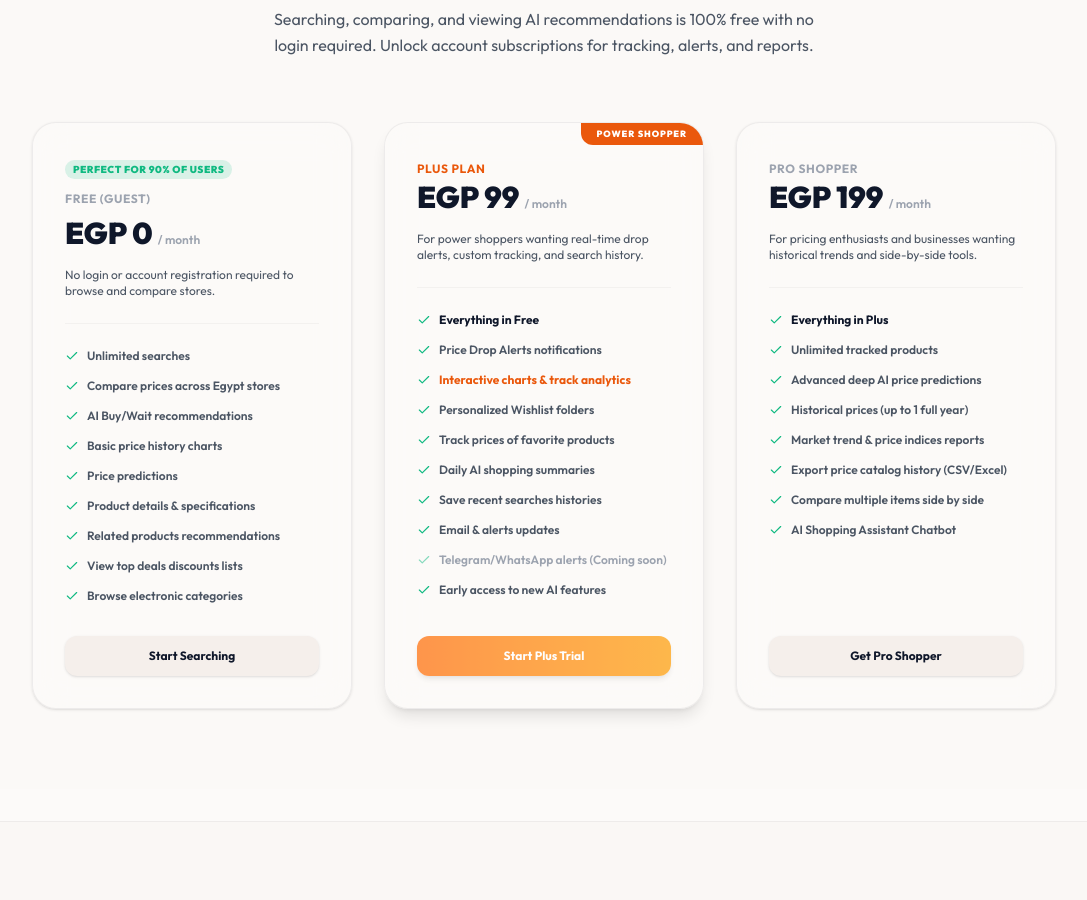
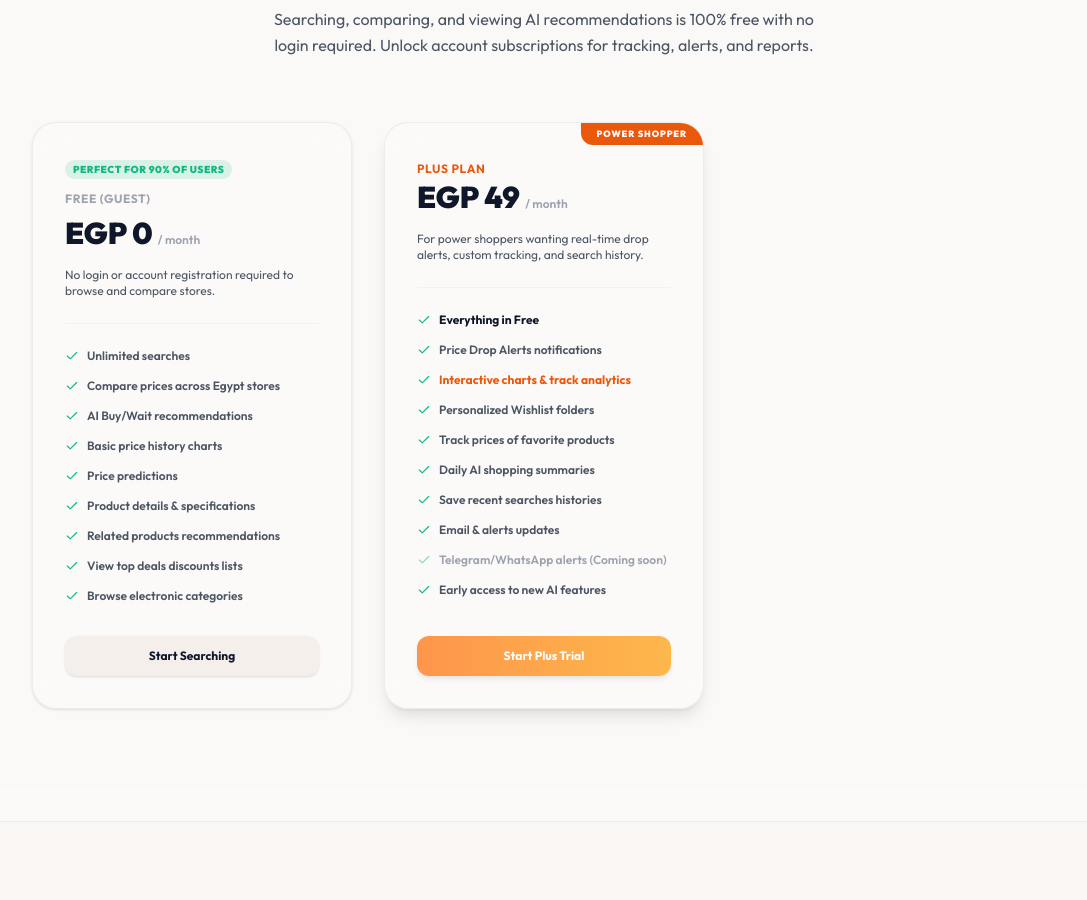
Before and after one commit to HassanAbdelhamed22/PriceRadar, a React (Vite) app: page / in a window 1280 px wide. Shown: the part 3720-4620 px from the top of the page, without its empty margins (96-1183 px from the left). Built offline with nearby package versions, Linux system fonts and the light colour scheme; a web font is replaced by a local one.

Commit message:
update plans price

```diff
--- a/src/components/LandingPage.jsx
+++ b/src/components/LandingPage.jsx
@@ -911,7 +911,7 @@ export default function LandingPage({ theme, toggleTheme }) {
               <div className="space-y-2">
                 <span className="text-xs font-bold uppercase tracking-wider text-primary">Plus Plan</span>
                 <p className="text-3xl font-black text-text-primary">
-                  EGP 99 <span className="text-xs font-semibold text-muted">/ month</span>
+                  EGP 49 <span className="text-xs font-semibold text-muted">/ month</span>
                 </p>
                 <p className="text-xs text-text-secondary pt-2">For power shoppers wanting real-time drop alerts, custom tracking, and search history.</p>
               </div>
@@ -971,7 +971,7 @@ export default function LandingPage({ theme, toggleTheme }) {
           </div>
 
           {/* Plan 3: Pro Shopper */}
-          <div className="bg-card glass border border-border rounded-3xl p-8 flex flex-col justify-between hover-lift shadow-sm text-left relative overflow-hidden transition-all duration-300">
+          {/* <div className="bg-card glass border border-border rounded-3xl p-8 flex flex-col justify-between hover-lift shadow-sm text-left relative overflow-hidden transition-all duration-300">
             <div>
               <div className="space-y-2">
                 <span className="text-xs font-bold uppercase tracking-wider text-muted">Pro Shopper</span>
@@ -1025,7 +1025,7 @@ export default function LandingPage({ theme, toggleTheme }) {
             >
               Get Pro Shopper
             </button>
-          </div>
+          </div> */}
 
         </div>
       </section>
--- a/src/components/MerchantLandingPage.jsx
+++ b/src/components/MerchantLandingPage.jsx
@@ -759,7 +759,7 @@ export default function MerchantLandingPage({ theme, toggleTheme }) {
               <div className="space-y-2">
                 <span className="text-xs font-bold uppercase tracking-wider text-primary">Pro Merchant ⭐</span>
                 <p className="text-3xl font-black text-text-primary">
-                  EGP 999 <span className="text-xs font-semibold text-muted">/ month</span>
+                  EGP 750 <span className="text-xs font-semibold text-muted">/ month</span>
                 </p>
                 <p className="text-xs text-text-secondary pt-2">Our highlighted plan. Built for growing professional sellers.</p>
               </div>
@@ -847,7 +847,7 @@ export default function MerchantLandingPage({ theme, toggleTheme }) {
               <div className="space-y-2">
                 <span className="text-xs font-bold uppercase tracking-wider text-muted">Business</span>
                 <p className="text-3xl font-black text-text-primary">
-                  EGP 2,999 <span className="text-xs font-semibold text-muted">/ month</span>
+                  EGP 1,500 <span className="text-xs font-semibold text-muted">/ month</span>
                 </p>
                 <p className="text-xs text-text-secondary pt-2">For large retailers and multi-brand operators needing full sync.</p>
               </div>
```
